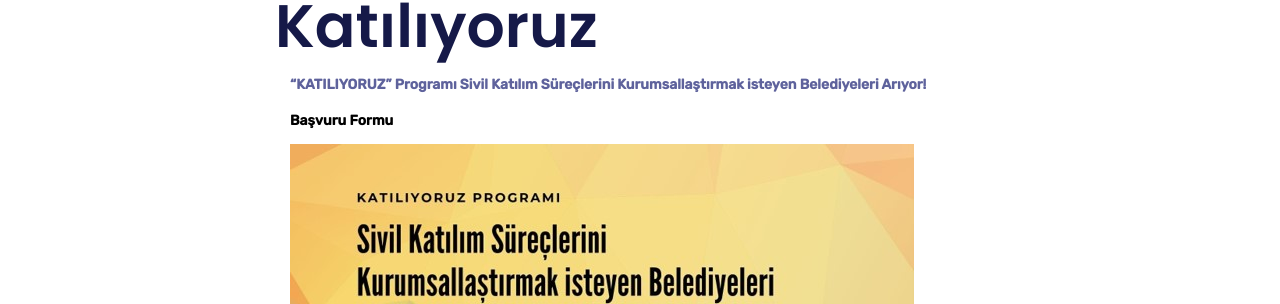
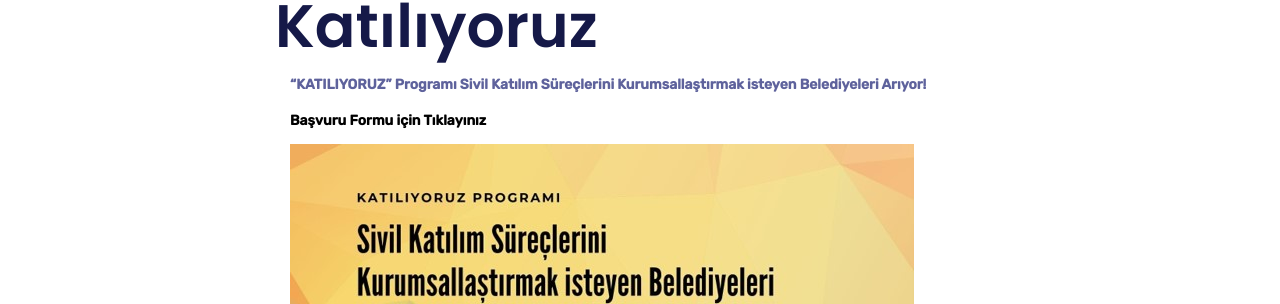
Before and after one commit to uirmaksever/ndi-civic-participation-young-women-website, a Jekyll site: the page built from _posts/programs/2020-08-12-katiliyoruz.md, in a window 1280 px wide and 900 px high. Shown: the part 358-662 px from the top of the window. Built offline with Jekyll 4.4.1, drawn with Linux system fonts in a browser that asks for light colours; some web fonts are replaced; a script that is not in the unit is left out; some of the changed text lies outside the part shown.

Commit message:
Update Programs “2020-08-12-katiliyoruz”

```diff
--- a/_posts/programs/2020-08-12-katiliyoruz.md
+++ b/_posts/programs/2020-08-12-katiliyoruz.md
@@ -9,21 +9,13 @@ application_form_url: https://forms.gle/rwb4jr6e9BZCbDi98
 ---
 **“KATILIYORUZ” Programı Sivil Katılım Süreçlerini Kurumsallaştırmak isteyen Belediyeleri Arıyor!**
 
-**[Başvuru Formu](https://forms.gle/rwb4jr6e9BZCbDi98)**
-
-
+**[Başvuru Formu için Tıklayınız](https://forms.gle/rwb4jr6e9BZCbDi98)**
 
 ![](/assets/uploads/basvuru.jpg)
 
-
-
 **NDI Türkiye ve Türkiye Kent Konseyleri Birliği ortaklığında hayata geçirilen KATILIYORUZ Programı** sivil aktörlerle etkileşim süreçlerini kurumsallaştırarak yerelde  daha şeffaf ve kapsayıcı karar alma ve  iletişim  süreçleri geliştirmek, bu sayede hizmetlerin verimliliğini ve etkinliğini arttırmak isteyen belediyeler için bütünsel bir öğrenme ve uygulama deneyimi olarak tasarlanmıştır.
 
-
-
 Programın ilk döneminde (2020-2021) sivil katılım süreçlerini kurumsallaştırmaya istekli olan Eskişehir Büyükşehir Belediyesi, Kahramanmaraş Büyükşehir Belediyesi, Bornova Belediyesi (İzmir), Sultanbeyli Belediyesi (İstanbul) ve Nilüfer Belediyesi (Bursa) yerel sivil toplum kurumları, üniversite öğrenci kulüpleri, sosyal girişimler, özel sektör ve kent konseyi temsilcilerinin de katkılarıyla Türkiye’de bir ilki hayata geçirerek kendi Sivil Katılım Güçlendirme Yol Haritalarını hazırlamıştır.
-
-
 
 Programın Eylül 2021 - Haziran 2022 arasında gerçekleşecek yeni döneminde belediyeler:
 
@@ -33,8 +25,6 @@ Programın Eylül 2021 - Haziran 2022 arasında gerçekleşecek yeni döneminde
 4. KATILIYORUZ programının sivil aktörleri (STÖ’ler ve sosyal girişimler) ile çeyrek dönem toplantılarda ve bire bir olarak düzenlenecek çevrimiçi toplantılarda tanışma ve işbirliği geliştirme fırsatları olacak,
 5. Sivil Katılım Destek Programı çerçevesinde sivil katılım alanında geliştirecekleri projeler
    için teknik ve ayni destek almak üzere başvurabileceklerdir.
-
-
 
 Program katılımcısı belediyeler Eylül 2021- Haziran 2022 ayları arasında;
 
@@ -46,12 +36,8 @@ Program katılımcısı belediyeler Eylül 2021- Haziran 2022 ayları arasında;
 5. Sivil katılım yol haritalarını oluşturarak sivil aktörlerin belediyenin karar alma süreçlerine etkin bir biçimde dahil edilmesini ı kurumsal hale getirecek,
 6. Hazırladıkları yol haritalarını sivil aktörler, ulusal ve uluslararası kurum ve kuruluşlarla paylaşacaklardır.
 
-
-
 Program belediyelerinden sivil katılım yol haritası hazırlık sürecinden sorumlu olacak ve yukarıda yer alan faaliyetleri takip edecek farklı müdürlüklerden temsilcilerden oluşan en az 4 kişilik bir koordinasyon ekibi kurmaları beklenmektedir. Program takibinden sorumlu olacak koordinasyon ekibinden, program faaliyetlerine düzenli katılım göstererek 9 ay içerisinde yaklaşık 100 saatlerini bu programa ayırmaları beklenecektir.
-
-
 
 **Son Başvuru Tarihi: 3 Eylül 2021, Cuma 18:00**[](https://forms.gle/rwb4jr6e9BZCbDi98)
 
-**[Başvuru Formu](https://forms.gle/rwb4jr6e9BZCbDi98)**
+**[Başvuru Formu için Tıklayınız](https://forms.gle/rwb4jr6e9BZCbDi98)**
```
